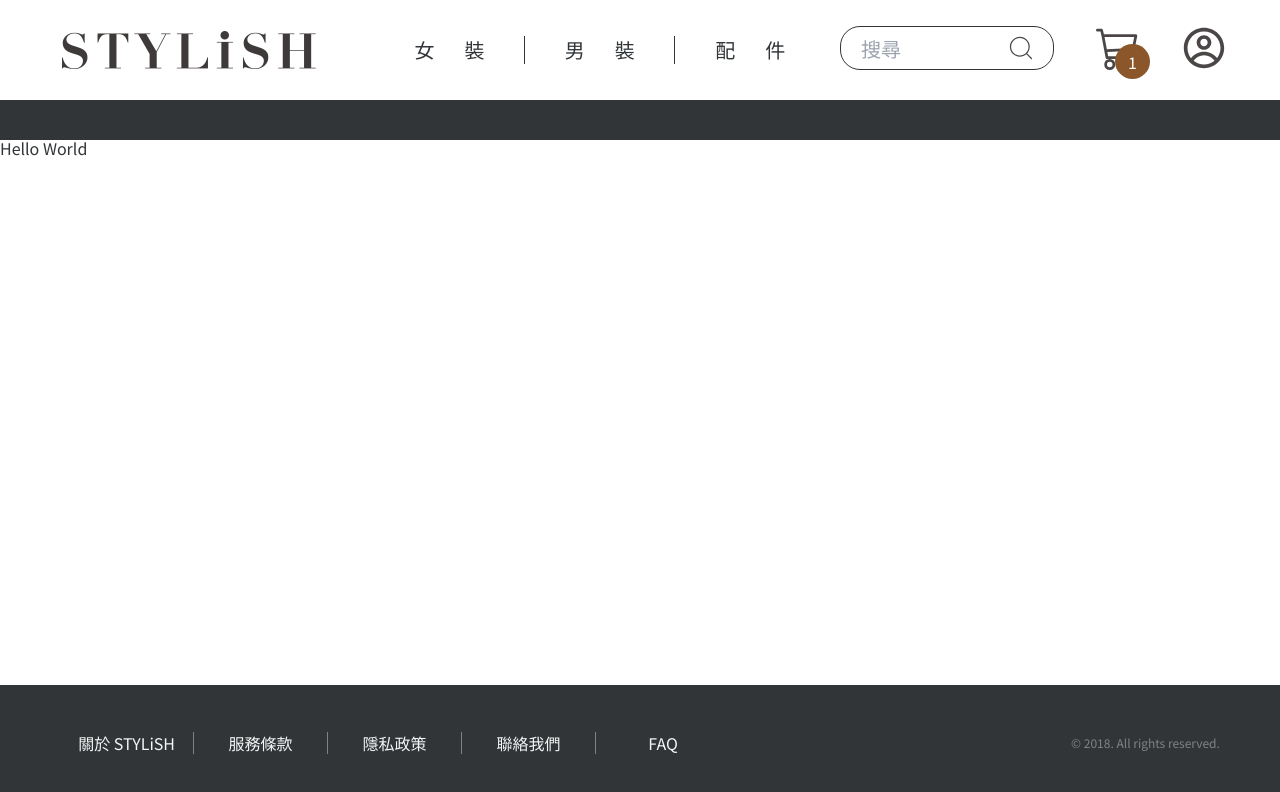
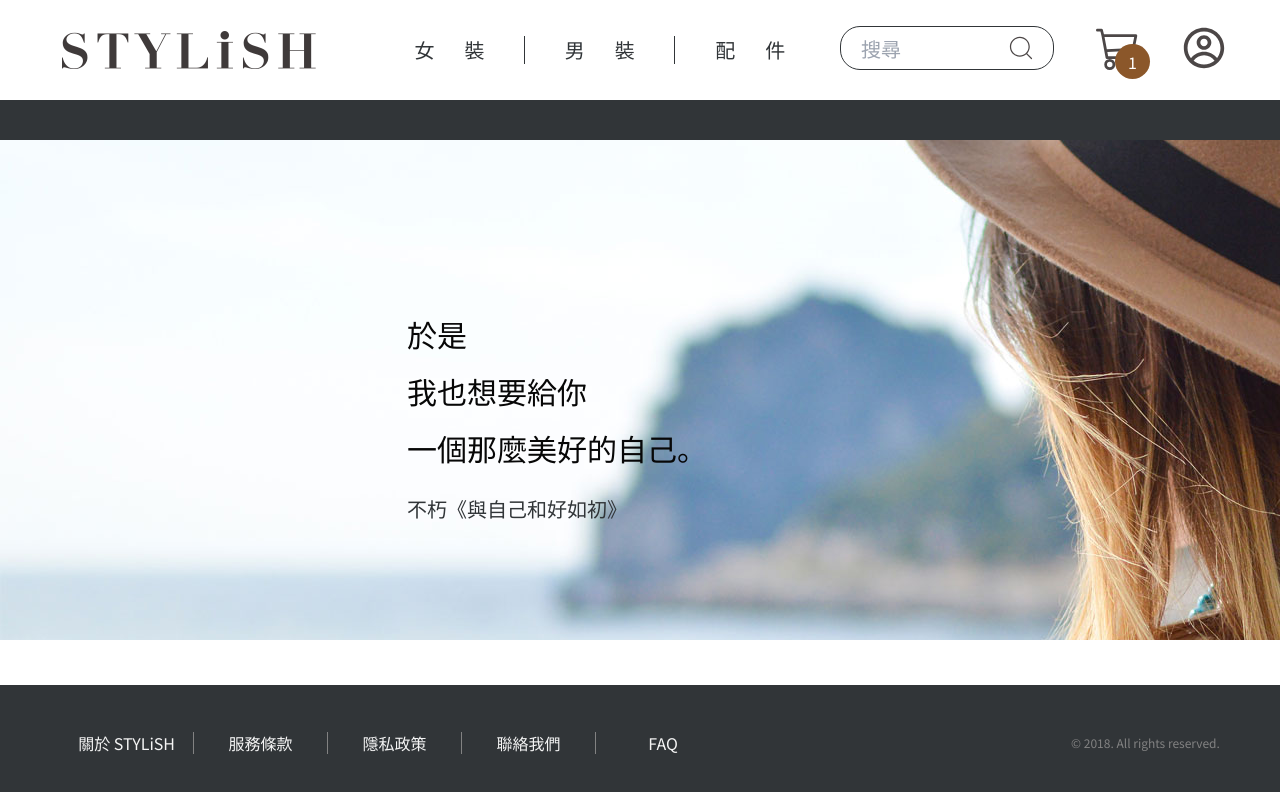
Before and after one commit to ShihYuChang/STYLiSH, a Next.js app: page / in a window 1280 px wide. Shown: the top 792 px of the page. Built offline with nearby package versions, Linux system fonts and the light colour scheme.

Commit message:
feat: Adding carousel basic layout

```diff
--- /dev/null
+++ b/src/app/components/Carousel/Text.tsx
@@ -0,0 +1,16 @@
+import React from 'react';
+
+export default function Text() {
+  return (
+    <div className='absolute left-[407px] top-[166px]'>
+      <div className='text-[30px] leading-[57px] text-[#070707]'>
+        於是
+        <br />
+        我也想要給你
+        <br />
+        一個那麼美好的自己。
+      </div>
+      <div className='text-[20px] leading-[64px]'>不朽《與自己和好如初》</div>
+    </div>
+  );
+}
--- /dev/null
+++ b/src/app/components/Carousel/index.tsx
@@ -0,0 +1,10 @@
+import React from 'react';
+import Text from './Text';
+
+export default function Carousel() {
+  return (
+    <div className='w-full h-[500px] bg-banner1 relative'>
+      <Text />
+    </div>
+  );
+}
--- a/src/app/page.tsx
+++ b/src/app/page.tsx
@@ -1,6 +1,9 @@
-import Image from 'next/image';
-import Header from './components/Header';
+import Carousel from './components/Carousel';
 
 export default function Home() {
-  return <div>Hello World</div>;
+  return (
+    <div>
+      <Carousel />
+    </div>
+  );
 }
--- a/tailwind.config.js
+++ b/tailwind.config.js
@@ -25,6 +25,7 @@ module.exports = {
         line: "url('./img/icons/line.svg')",
         facebook: "url('./img/icons/facebook.svg')",
         twitter: "url('./img/icons/twitter.svg')",
+        banner1: "url('./img/carousels/banner1.svg')",
       },
     },
   },
```
Also changed, not shown: src/app/img/carousels/banner1.svg (added).
